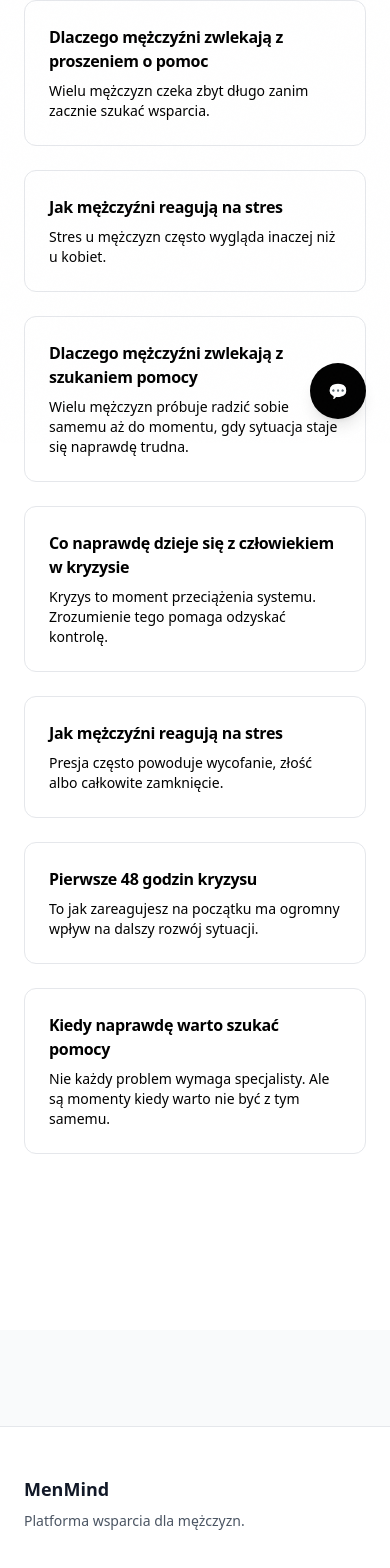
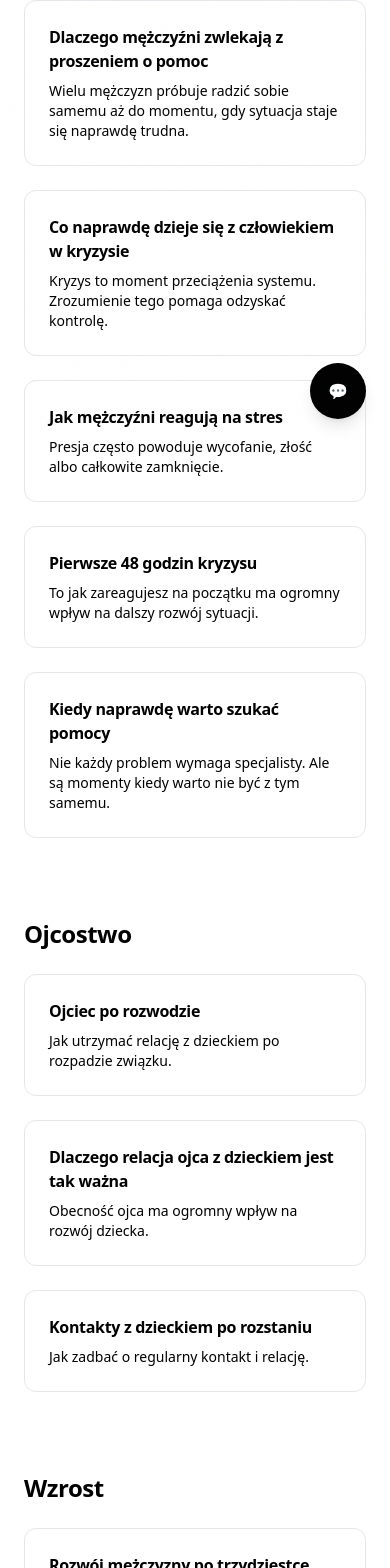
Before and after one commit to wisnialeszno89/menmind-web, a Next.js app: page /content in a window 390 px wide. Shown: the part 401-1969 px from the top of the page. Built offline with nearby package versions, Linux system fonts and the light colour scheme.

Commit message:
add base articles and world paths for crisis, rebuild, growth and fatherhood

```diff
--- a/src/app/page.tsx
+++ b/src/app/page.tsx
@@ -1,5 +1,6 @@
 import Link from "next/link"
 import TrustSection from "@/components/TrustSection"
+import WorldPreview from "@/components/WorldPreview"
 
 export default function HomePage() {
 
@@ -72,6 +73,7 @@ Relacja z dzieckiem i rola ojca.
 </div>
 
 <TrustSection/>
+<WorldPreview />
 
 </div>
 
--- /dev/null
+++ b/src/components/WorldPreview.tsx
@@ -0,0 +1,54 @@
+import Link from "next/link"
+import { worlds } from "@/data/worlds"
+
+export default function WorldPreview() {
+
+  return (
+
+    <section className="max-w-6xl mx-auto px-6 py-24">
+
+      <h2 className="text-3xl font-semibold text-black mb-12">
+        Od czego chcesz zacząć?
+      </h2>
+
+      <div className="grid md:grid-cols-2 gap-8">
+
+        {worlds.map((world) => (
+
+          <Link
+            key={world.slug}
+            href={`/world/${world.slug}`}
+            className="border rounded-xl p-8 hover:shadow-lg transition"
+          >
+
+            <h3 className="text-xl font-semibold mb-3">
+              {world.name}
+            </h3>
+
+            <p className="text-gray-700 mb-6">
+              {world.description}
+            </p>
+
+            <ul className="text-sm text-gray-600 space-y-1">
+
+              {world.preview.map((item, index) => (
+
+                <li key={index}>
+                  • {item}
+                </li>
+
+              ))}
+
+            </ul>
+
+          </Link>
+
+        ))}
+
+      </div>
+
+    </section>
+
+  )
+
+}
--- a/src/content/articles.ts
+++ b/src/content/articles.ts
@@ -3,31 +3,23 @@ export type Article = {
   title: string
   intro: string
   world: string
-
   author?: string
   authorSlug?: string
 }
 
 export const articles: Article[] = [
+
+  // =====================
+  // KRYZYS
+  // =====================
+
   {
     slug: "dlaczego-mezczyzni-zwlekaja",
     title: "Dlaczego mężczyźni zwlekają z proszeniem o pomoc",
-  intro: "Wielu mężczyzn czeka zbyt długo zanim zacznie szukać wsparcia.",
+    intro: "Wielu mężczyzn próbuje radzić sobie samemu aż do momentu, gdy sytuacja staje się naprawdę trudna.",
     world: "kryzys",
     author: "MenMind",
     authorSlug: "menmind"
-},
-  {
-    slug: "jak-mezczyzni-reaguja-na-stres",
-    title: "Jak mężczyźni reagują na stres",
-    intro: "Stres u mężczyzn często wygląda inaczej niż u kobiet.",
-    world: "kryzys"
-  },
-  {
-slug: "dlaczego-mezczyzni-zwlekaja",
-title: "Dlaczego mężczyźni zwlekają z szukaniem pomocy",
-intro: "Wielu mężczyzn próbuje radzić sobie samemu aż do momentu, gdy sytuacja staje się naprawdę trudna.",
-world: "kryzys"
   },
 
   {
@@ -56,5 +48,81 @@ slug: "kiedy-warto-szukac-pomocy",
     title: "Kiedy naprawdę warto szukać pomocy",
     intro: "Nie każdy problem wymaga specjalisty. Ale są momenty kiedy warto nie być z tym samemu.",
     world: "kryzys"
+  },
+
+  // =====================
+  // ODBUDOWA
+  // =====================
+
+  {
+    slug: "jak-odbudowac-energie",
+    title: "Jak odbudować energię po trudnym okresie",
+    intro: "Po kryzysie organizm i psychika potrzebują czasu na regenerację.",
+    world: "odbudowa"
+  },
+
+  {
+    slug: "dlaczego-rutyna-jest-wazna",
+    title: "Dlaczego rutyna pomaga wrócić do równowagi",
+    intro: "Prosta struktura dnia może znacząco zmniejszyć chaos.",
+    world: "odbudowa"
+  },
+
+  {
+    slug: "odbudowa-po-kryzysie",
+    title: "Jak odbudować życie po kryzysie",
+    intro: "Kryzys nie musi oznaczać końca. Często jest początkiem zmiany.",
+    world: "odbudowa"
+  },
+
+  // =====================
+  // WZROST
+  // =====================
+
+  {
+    slug: "rozwoj-mezczyzny",
+    title: "Rozwój mężczyzny po trzydziestce",
+    intro: "Moment w życiu kiedy wielu mężczyzn zaczyna szukać głębszego kierunku.",
+    world: "wzrost"
+  },
+
+  {
+    slug: "dlaczego-dyscyplina-jest-wazna",
+    title: "Dlaczego dyscyplina jest ważniejsza niż motywacja",
+    intro: "Motywacja przychodzi i odchodzi, system działania zostaje.",
+    world: "wzrost"
+  },
+
+  {
+    slug: "jak-znalezc-kierunek",
+    title: "Jak znaleźć kierunek w życiu",
+    intro: "Brak kierunku to częsty problem w dorosłym życiu.",
+    world: "wzrost"
+  },
+
+  // =====================
+  // OJCOSTWO
+  // =====================
+
+  {
+    slug: "ojciec-po-rozwodzie",
+    title: "Ojciec po rozwodzie",
+    intro: "Jak utrzymać relację z dzieckiem po rozpadzie związku.",
+    world: "ojcostwo"
+  },
+
+  {
+    slug: "dlaczego-relacja-z-dzieckiem-jest-wazna",
+    title: "Dlaczego relacja ojca z dzieckiem jest tak ważna",
+    intro: "Obecność ojca ma ogromny wpływ na rozwój dziecka.",
+    world: "ojcostwo"
+  },
+
+  {
+    slug: "kontakty-z-dzieckiem",
+    title: "Kontakty z dzieckiem po rozstaniu",
+    intro: "Jak zadbać o regularny kontakt i relację.",
+    world: "ojcostwo"
   }
+
 ]
--- a/src/data/worldPaths.ts
+++ b/src/data/worldPaths.ts
@@ -31,19 +31,19 @@ export const worldPaths: Record<string, WorldPath[]> = {
 
   odbudowa: [
     {
-      name: "Odzyskanie energii",
+      name: "Powrót do energii",
       slug: "energia",
-      description: "Sen, ruch i powrót do podstaw."
+      description: "Jak odzyskać siłę fizyczną i psychiczną."
     },
     {
-      name: "Powrót do stabilności",
+      name: "Nowa stabilność",
       slug: "stabilnosc",
-      description: "Jak zbudować nową równowagę."
+      description: "Budowanie nowej równowagi w życiu."
     },
     {
-      name: "Nowy plan życia",
-      slug: "plan",
-      description: "Ułożenie kierunku na kolejne lata."
+      name: "Rutyna i dyscyplina",
+      slug: "rutyna",
+      description: "Małe codzienne działania które stabilizują życie."
     }
   ],
 
@@ -51,7 +51,7 @@ export const worldPaths: Record<string, WorldPath[]> = {
     {
       name: "Kariera",
       slug: "kariera",
-      description: "Budowanie silniejszej drogi zawodowej."
+      description: "Rozwój zawodowy i nowe możliwości."
     },
     {
       name: "Dyscyplina",
@@ -67,60 +67,20 @@ export const worldPaths: Record<string, WorldPath[]> = {
 
   ojcostwo: [
     {
+      name: "Relacja z dzieckiem",
+      slug: "relacja",
+      description: "Jak budować więź z dzieckiem."
+    },
+    {
       name: "Po rozwodzie",
       slug: "po-rozwodzie",
-      description: "Jak być ojcem mimo rozpadu związku."
-    },
-    {
-      name: "Relacja z dzieckiem",
-      slug: "relacja",
-      description: "Jak odbudować więź z dzieckiem."
+      description: "Jak być ojcem mimo rozpadu relacji."
     },
     {
       name: "Sprawy prawne",
       slug: "prawo",
-      description: "Kontakty z dzieckiem, opieka i prawo."
+      description: "Kontakty, opieka i prawo rodzinne."
     }
-
   ]
 
 }
-kryzys: [
-
-{
-name: "Rozstanie",
-slug: "rozstanie",
-description: "Jak przejść przez rozpad relacji i nie rozwalić sobie życia."
-},
-
-{
-name: "Silny stres",
-slug: "stres",
-description: "Kiedy napięcie i presja zaczynają przejmować kontrolę."
-},
-
-{
-name: "Samotność",
-slug: "samotnosc",
-description: "Gdy czujesz że zostałeś z tym wszystkim sam."
-},
-
-{
-name: "Problemy finansowe",
-slug: "finanse",
-description: "Kiedy sytuacja finansowa zaczyna się sypać."
-},
-
-{
-name: "Problemy prawne",
-slug: "prawo",
-description: "Rozwód, alimenty, konflikty i sprawy sądowe."
-},
-
-{
-name: "Utrata kierunku",
-slug: "brak-kierunku",
-description: "Moment kiedy nie wiesz już dokąd iść dalej."
-}
-
-]
--- a/src/data/worlds.ts
+++ b/src/data/worlds.ts
@@ -2,27 +2,61 @@ export type World = {
   slug: string
   name: string
   description: string
+  preview: string[]
 }
 
 export const worlds: World[] = [
+
   {
     slug: "kryzys",
     name: "Kryzys",
-    description: "Moment gdy życie się sypie. Rozstanie, stres, chaos i trudne decyzje."
+    description:
+      "Moment kiedy życie się sypie: rozstanie, stres, chaos i trudne decyzje.",
+    preview: [
+      "rozstanie",
+      "silny stres",
+      "samotność",
+      "problemy finansowe"
+    ]
   },
+
   {
     slug: "odbudowa",
     name: "Odbudowa",
-    description: "Powrót do stabilności, odzyskanie energii i poukładanie życia na nowo."
+    description:
+      "Powrót do równowagi. Odbudowa energii, zdrowia i stabilności.",
+    preview: [
+      "powrót do energii",
+      "nowa rutyna",
+      "zdrowie i forma",
+      "stabilność życia"
+    ]
   },
+
   {
     slug: "wzrost",
     name: "Wzrost",
-    description: "Rozwój, dyscyplina i budowanie silniejszego życia."
+    description:
+      "Rozwój, kierunek i budowanie silniejszego życia.",
+    preview: [
+      "kariera",
+      "dyscyplina",
+      "kompetencje",
+      "relacje"
+    ]
   },
+
   {
     slug: "ojcostwo",
     name: "Ojcostwo",
-    description: "Relacja z dzieckiem, odpowiedzialność i rola ojca."
+    description:
+      "Relacja z dzieckiem, odpowiedzialność i rola ojca.",
+    preview: [
+      "relacja z dzieckiem",
+      "po rozwodzie",
+      "sprawy prawne",
+      "codzienne ojcostwo"
+    ]
   }
+
 ]
```
Also changed, not shown: src/components/WorldFirstSteps.tsx (+20 -24 lines). Lines whose indentation alone changed are shown as unchanged.
